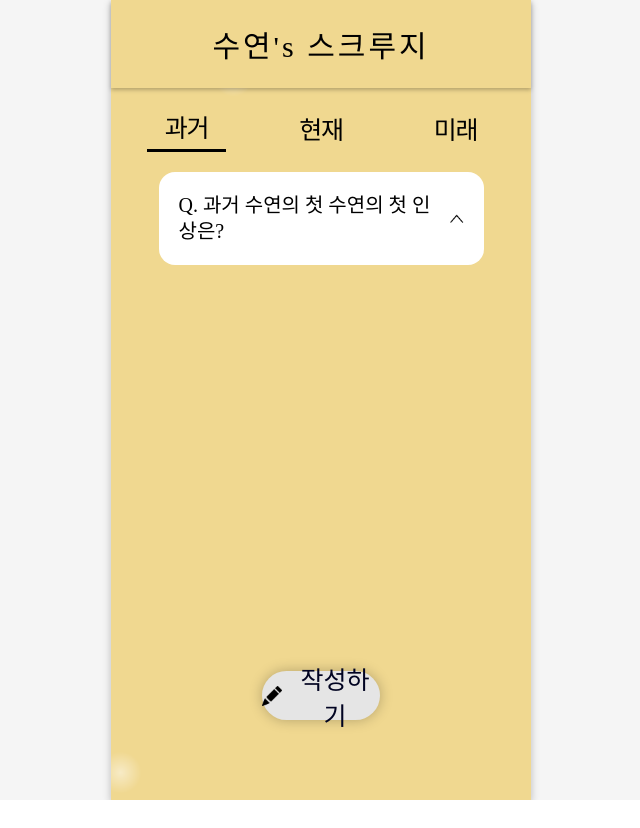
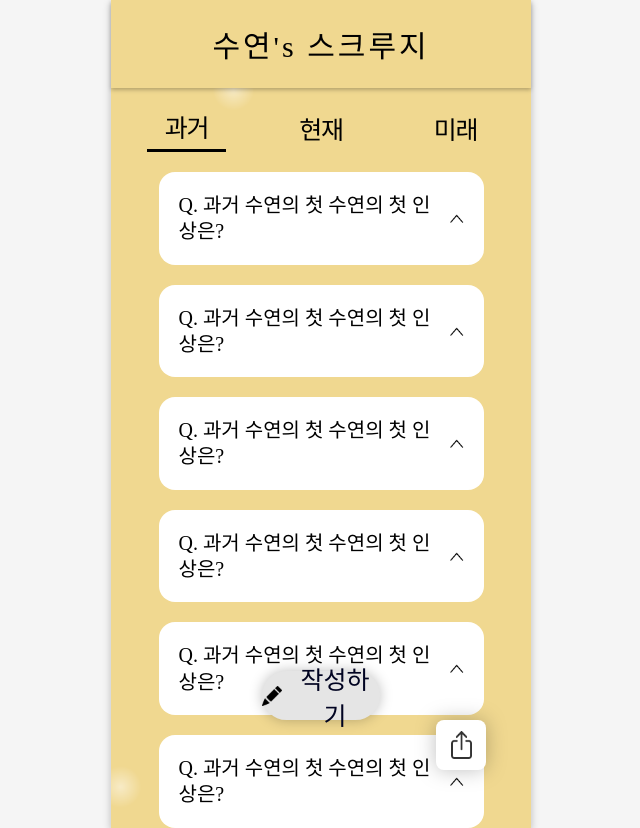
Before and after one commit to Dear-My-Scrooge/Dear-My-Scrooge-Front, a React (Vite) app: page /mailbox in a window 1280 px wide. Shown: the whole page, without its empty margins (319-959 px from the left). Before the commit the page ends 800 px from the top, so only its background shows below. Built offline with nearby package versions, Linux system fonts and the light colour scheme; a web font is replaced by a local one.

Commit message:
:lipstick: Style: 편지함 페이지 - 공유하기 버튼 생성

```diff
--- a/src/pages/mailbox/Mailbox.jsx
+++ b/src/pages/mailbox/Mailbox.jsx
@@ -6,6 +6,7 @@ import PresentBg from "../../assets/images/background/mailboxPresent.png";
 import FutureBg from "../../assets/images/background/mailboxFuture.png";
 import Accordion from "../../components/accordion/Accordion";
 import WriteIcon from "../../assets/images/icon/write.png";
+import ShareIcon from "../../assets/images/icon/share.png";
 
 function Mailbox() {
   const [time, setTime] = useState("과거");
@@ -55,13 +56,15 @@ function Mailbox() {
             미래
           </S.TimeTab>
         </S.TimeTabWrapper>
-
         <Accordion />
-
+        <Accordion /> <Accordion /> <Accordion /> <Accordion /> <Accordion />
         <S.MailboxWriterWrapper>
           <S.MailboxWriterIcon src={WriteIcon} alt="작성 아이콘" />
           <S.MailboxWriter>작성하기</S.MailboxWriter>
         </S.MailboxWriterWrapper>
+        <S.MailboxShareWrapper>
+          <S.MailboxShareIcon src={ShareIcon} alt="공유 아이콘" />
+        </S.MailboxShareWrapper>
       </S.MailboxWrapper>
     </>
   );
--- a/src/pages/mailbox/style.jsx
+++ b/src/pages/mailbox/style.jsx
@@ -30,6 +30,14 @@ export const TimeTab = styled.div`
   cursor: pointer;
 `;
 
+// 고정 버튼
+export const FixedWrapper = styled.div`
+  display: flex;
+  justify-content: center;
+  align-items: center;
+  position: fixed;
+`;
+
 // 작성하기 버튼
 export const MailboxWriterWrapper = styled.div`
   position: fixed;
@@ -58,3 +66,23 @@ export const MailboxWriter = styled.div`
   font-weight: 400;
   line-height: normal;
 `;
+
+// 공유하기 버튼
+export const MailboxShareWrapper = styled.div`
+  position: fixed;
+  bottom: 30px;
+  margin-left: 280px;
+  display: flex;
+  justify-content: center;
+  align-items: center;
+  width: 50px;
+  height: 50px;
+  flex-shrink: 0;
+  border-radius: 8px;
+  background: #fff;
+  filter: drop-shadow(0px 0px 10px rgba(0, 0, 0, 0.25));
+`;
+
+export const MailboxShareIcon = styled.img`
+  width: 21px;
+`;
```
Also changed, not shown: src/assets/images/icon/share.png (added).
